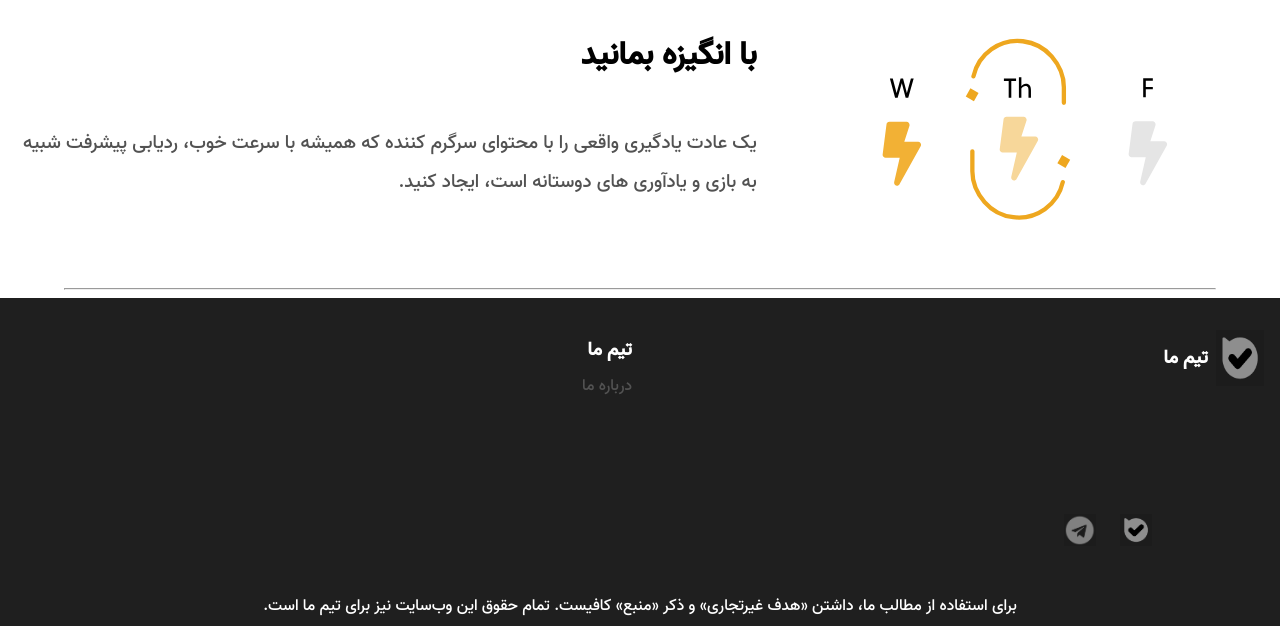
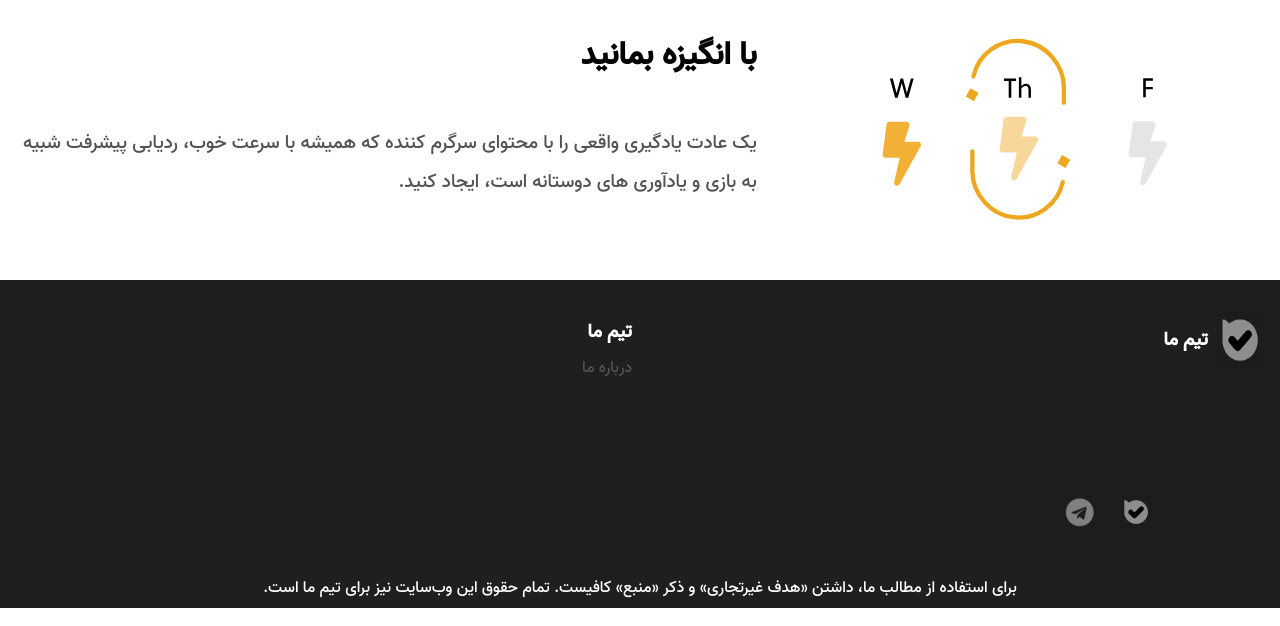
Before and after one commit to ParsaProgrammer66/brilliant, a Django app: page / in a window 1280 px wide. Shown: the part 2140-2766 px from the top of the page. Run offline with Django 4.2, Linux system fonts and the light colour scheme; a user stored in the database is signed in.

Commit message:
Update index.html

```diff
--- a/brilliant/mysite/myapp/templates/myapp/index.html
+++ b/brilliant/mysite/myapp/templates/myapp/index.html
@@ -113,11 +113,10 @@
                 <img src="{% static './FilmPicture/gifffff.svg' %}" alt="">
             </div>
         </div>
-        <hr class="hr">
         <div class='change'>
-            {% if user.is_authenticated %}
-
+        {% if user.is_authenticated %}
             {% else %}
+            <hr class="hr">
             <div class="join">
             <h1>به ما بپیوندید و عضوی از ما شوید</h1>
             <center><a href="{% url 'signup' %}">شروع کنید</a></center>
```
